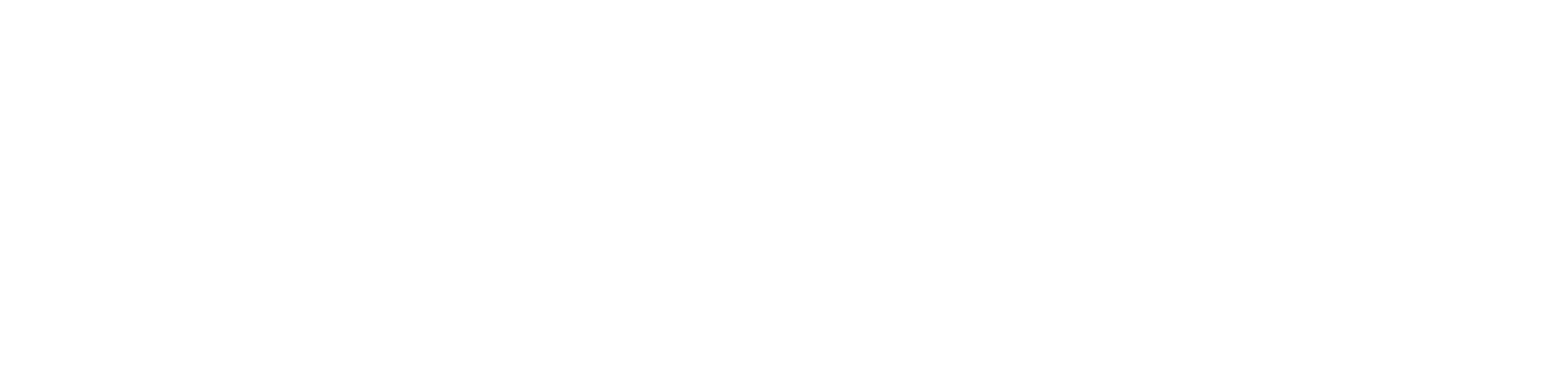
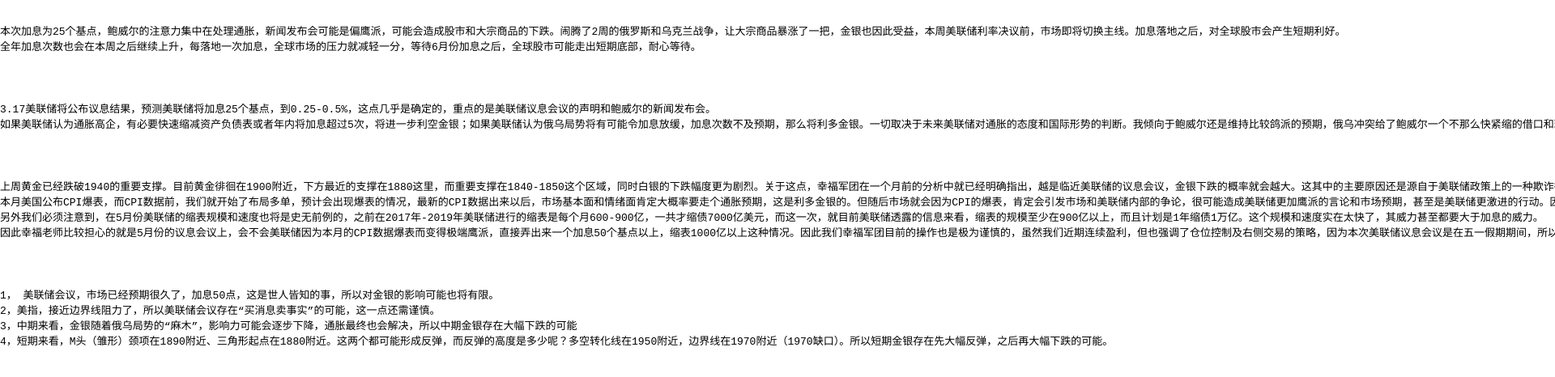
Before and after one commit to codehzy/vue-test, a Vue app: page /multLine in a window 1280 px wide. Before the commit this address had no page. Shown: the top 466 px of the page at 81% size, 1920 px wide, since content can reach past the window. Built offline with nearby package versions, Linux system fonts and the light colour scheme; what @vueuse/head would draw is missing.

Commit message:
feat(修改ui): ✨ 修改ui

```diff
--- /dev/null
+++ b/src/components/multLine/index.vue
@@ -0,0 +1,54 @@
+<template>
+  <div>
+    <pre v-for="item in contentList">
+      <code v-html="item.viewpoint" />
+    </pre>
+  </div>
+</template>
+
+<script lang="ts" setup>
+const contentList = reactive([
+  {
+    headImg: 'ren_jdt',
+    name: '出轨财经—进度条',
+    title: '出轨财经“创始人”',
+    isOpen: false,
+    viewpoint:
+      '<div>本次加息为25个基点，鲍威尔的注意力集中在处理通胀，新闻发布会可能是偏鹰派，可能会造成股市和大宗商品的下跌。闹腾了2周的俄罗斯和乌克兰战争，让大宗商品暴涨了一把，金银也因此受益，本周美联储利率决议前，市场即将切换主线。加息落地之后，对全球股市会产生短期利好。<br />全年加息次数也会在本周之后继续上升，每落地一次加息，全球市场的压力就减轻一分，等待6月份加息之后，全球股市可能走出短期底部，耐心等待。</div>',
+    viewpoint2:
+      '<div>本次加息为25个基点，鲍威尔的注意力集中在处理通胀，新闻发布会可能是偏鹰派，可能会造成股市和大宗商品的下跌。闹腾了2周的俄罗斯和乌克兰战争，让...</div>'
+  },
+  {
+    headImg: 'ren_zxxq',
+    name: '正熙小强',
+    title: '全国期货实盘大赛贵金属组第一名',
+    isOpen: false,
+    viewpoint:
+      '<div>3.17美联储将公布议息结果，预测美联储将加息25个基点，到0.25-0.5%，这点几乎是确定的，重点的是美联储议息会议的声明和鲍威尔的新闻发布会。<br />如果美联储认为通胀高企，有必要快速缩减资产负债表或者年内将加息超过5次，将进一步利空金银；如果美联储认为俄乌局势将有可能令加息放缓，加息次数不及预期，那么将利多金银。一切取决于未来美联储对通胀的态度和国际形势的判断。我倾向于鲍威尔还是维持比较鸽派的预期，俄乌冲突给了鲍威尔一个不那么快紧缩的借口和理由，加息次数不如之前的7次那么多，缩表规模和时间点也会含糊其词。</div>',
+    viewpoint2:
+      '<div>3.17美联储将公布议息结果，预测美联储将加息25个基点，到0.25-0.5%，这点几乎是确定的，重点的是美联储议息会议的声明和鲍威尔的新闻发布会。...</div>'
+  },
+  {
+    headImg: 'ren_yyxf',
+    name: '拥有幸福的',
+    title: '精选牛圈圈主',
+    isOpen: false,
+    viewpoint:
+      '<div>上周黄金已经跌破1940的重要支撑。目前黄金徘徊在1900附近，下方最近的支撑在1880这里，而重要支撑在1840-1850这个区域，同时白银的下跌幅度更为剧烈。关于这点，幸福军团在一个月前的分析中就已经明确指出，越是临近美联储的议息会议，金银下跌的概率就会越大。这其中的主要原因还是源自于美联储政策上的一种欺诈行为，从去年的鲍威尔一直不承认通胀失控开始，美联储就一直都在试图通过表面安抚市场，实际快速收紧流动性的方式，为挽救自己的信誉而争取时间和空间。美联储需要快速的收回所有已经释放和投放到市场上的工具。以便于应对接下来大概率可能会出现的危机或衰退。<br />本月美国公布CPI爆表，而CPI数据前，我们就开始了布局多单，预计会出现爆表的情况，最新的CPI数据出来以后，市场基本面和情绪面肯定大概率要走个通胀预期，这是利多金银的。但随后市场就会因为CPI的爆表，肯定会引发市场和美联储内部的争论，很可能造成美联储更加鹰派的言论和市场预期，甚至是美联储更激进的行动。因此金银临近美联储议息会议承压的概率就会非常大了。我们又再次止盈多单后，在5300附近再次进场空单，目前幸福军团已经全部止盈离场。准备第五轮趋势单。美联储今年的政策只会伴随着时间的推移，日趋收紧。我们之前分析了布拉德的讲话，幸福老师认为布拉德在CPI之后的讲话是真实可信的，也代表了真实的美联储态度。现在市场已经完全接受和确认了以后每次美联储加息至少是50个基点，但市场现在恐慌的是，在接下去的6、7、9月份的议息会议，我们很有可能看到加息75个基点甚至100个基点的出现。因为之前的牛帖我们也说过，美联储这样鹰派激进的加息，在上世纪80年代美国大滞胀的时代是出现过的。<br />另外我们必须注意到，在5月份美联储的缩表规模和速度也将是史无前例的，之前在2017年-2019年美联储进行的缩表是每个月600-900亿，一共才缩债7000亿美元，而这一次，就目前美联储透露的信息来看，缩表的规模至少在900亿以上，而且计划是1年缩债1万亿。这个规模和速度实在太快了，其威力甚至都要大于加息的威力。<br />因此幸福老师比较担心的就是5月份的议息会议上，会不会美联储因为本月的CPI数据爆表而变得极端鹰派，直接弄出来一个加息50个基点以上，缩表1000亿以上这种情况。因此我们幸福军团目前的操作也是极为谨慎的，虽然我们近期连续盈利，但也强调了仓位控制及右侧交易的策略，因为本次美联储议息会议是在五一假期期间，所以我们军团也会在美联储所有预期和言论落地后，再根据市场情况进行稳健操作，任何所谓博取的操作，我们都应该在目前的市场环境中规避。</div>',
+    viewpoint2:
+      '<div>上周黄金已经跌破1940的重要支撑。目前黄金徘徊在1900附近，下方最近的支撑在1880这里，而重要支撑在1840-1850这个区域，同时白银的下跌幅度更为剧烈...</div>'
+  },
+  {
+    headImg: 'ren_ascl',
+    name: '傲世苍狼',
+    title: '精选牛圈圈主',
+    isOpen: false,
+    viewpoint:
+      '<div>1， 美联储会议，市场已经预期很久了，加息50点，这是世人皆知的事，所以对金银的影响可能也将有限。<br />2，美指，接近边界线阻力了，所以美联储会议存在“买消息卖事实”的可能，这一点还需谨慎。<br />3，中期来看，金银随着俄乌局势的“麻木”，影响力可能会逐步下降，通胀最终也会解决，所以中期金银存在大幅下跌的可能<br />4，短期来看，M头（雏形）颈项在1890附近、三角形起点在1880附近。这两个都可能形成反弹，而反弹的高度是多少呢？多空转化线在1950附近，边界线在1970附近（1970缺口）。所以短期金银存在先大幅反弹，之后再大幅下跌的可能。</div>',
+    viewpoint2:
+      '<div>1， 美联储会议，市场已经预期很久了，加息50点，这是世人皆知的事，所以对金银的影响可能也将有限。<br />2，美指，接近边界线阻力了，所以...</div>'
+  }
+])
+</script>
+
+<style lang="scss" scoped></style>
--- a/src/router/index.ts
+++ b/src/router/index.ts
@@ -82,6 +82,11 @@
     path: '/viewEcharts',
     name: 'viewEcharts',
     component: () => import('../components/viewEcharts/index.vue')
+  },
+  {
+    path: '/multLine',
+    name: 'multLine',
+    component: () => import('../components/multLine/index.vue')
   }
 ]
 
```
Also changed, not shown: node/index.ts (deleted, +0 -26 lines), node/package.json (deleted, +0 -20 lines), 1 other file (tests, documents, lock files or other folders).
